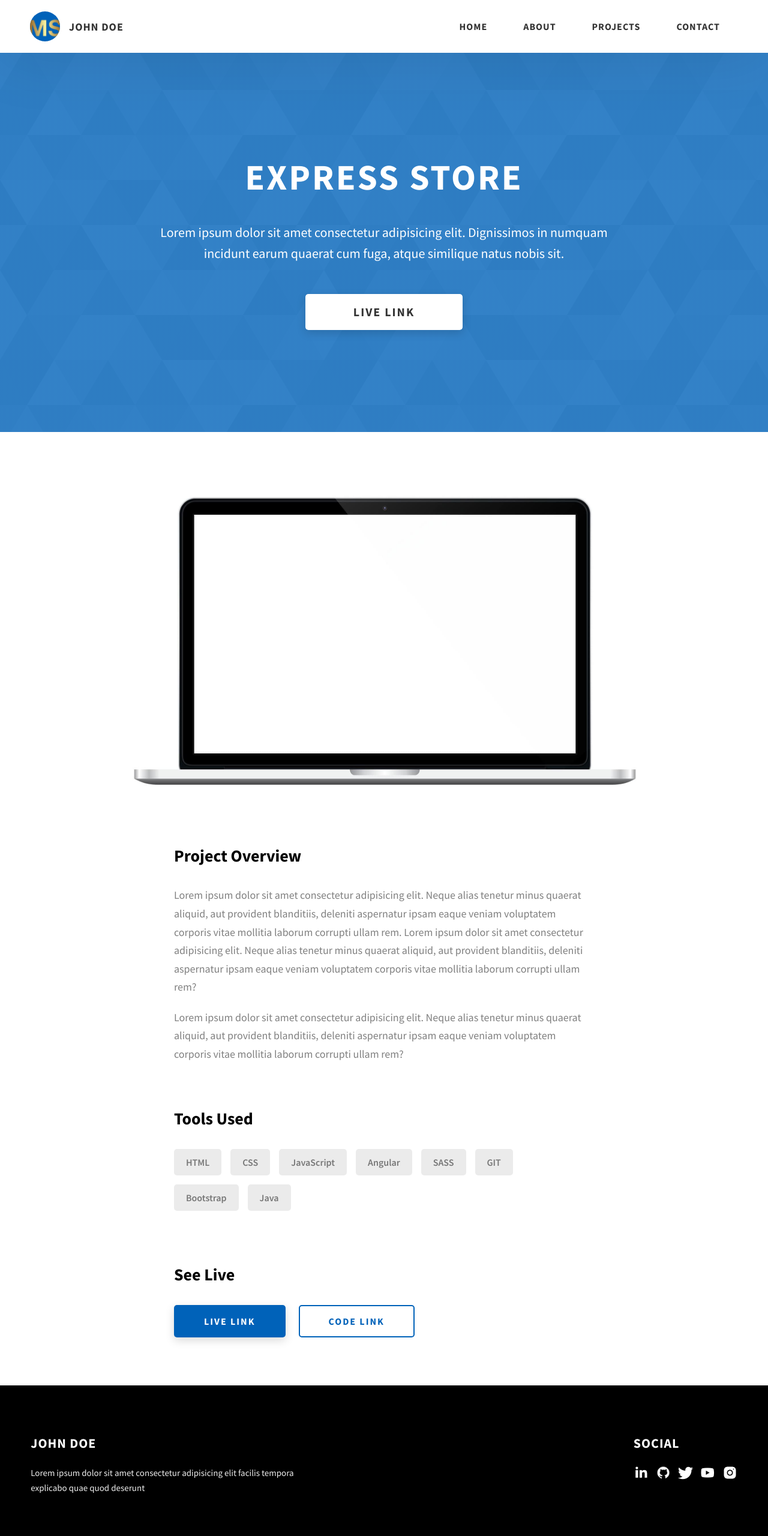
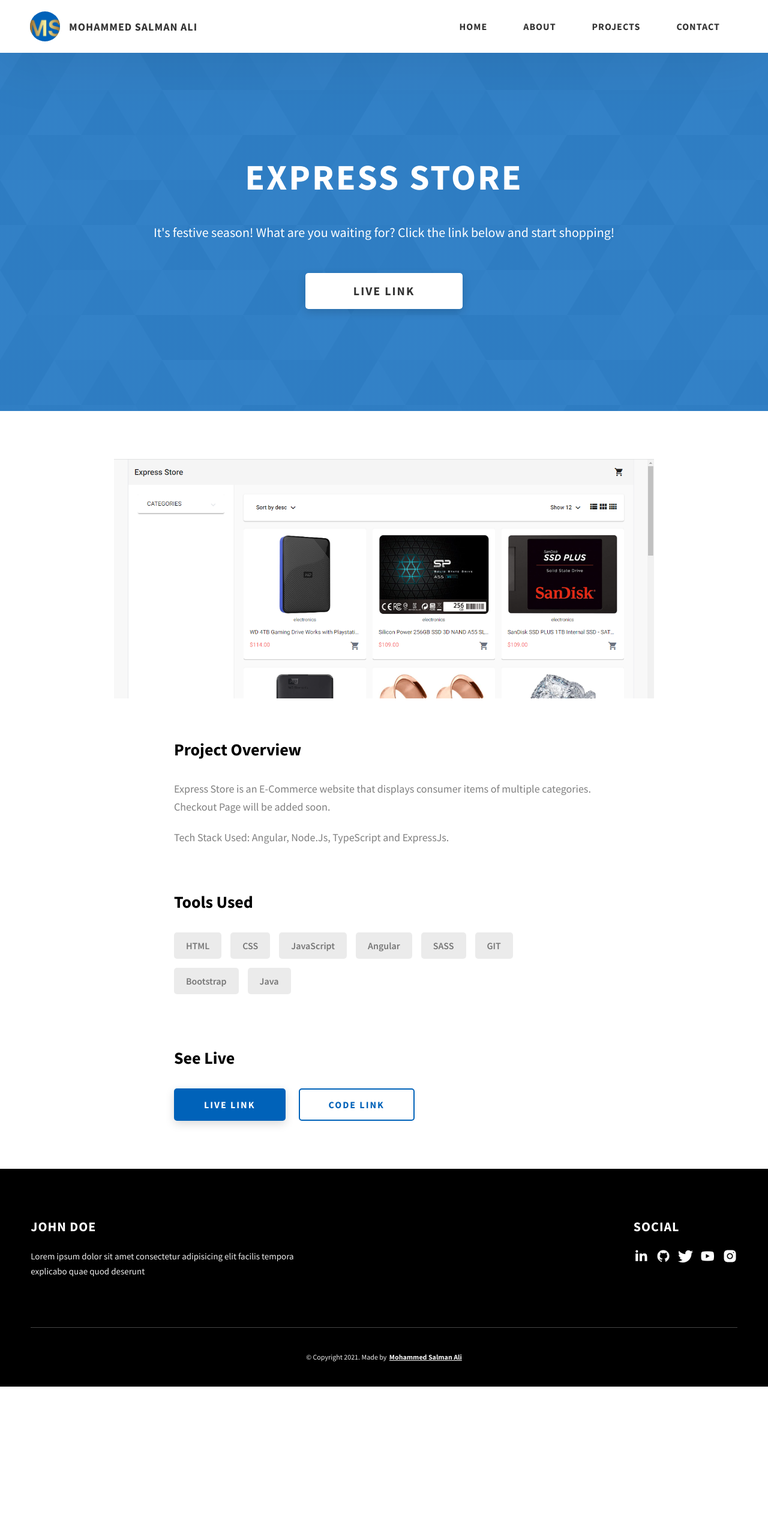
Before and after one commit to mohammedsalmanali/portfolio, a plain HTML site: page project-2.html in a window 1280 px wide. Shown: the top 2560 px of the page at 60% size. After the commit the page ends 2311 px from the top, so only its background shows below. Drawn offline with Linux system fonts and the light colour scheme.

Commit message:
updating project description

```diff
--- a/project-2.html
+++ b/project-2.html
@@ -27,7 +27,7 @@
               class="header__logo-img"
             />
           </div>
-          <span class="header__logo-sub">John Doe</span>
+          <span class="header__logo-sub">Mohammed Salman Ali</span>
         </div>
         <div class="header__main">
           <ul class="header__links">
@@ -87,13 +87,11 @@
         <h1 class="heading-primary">Express Store</h1>
         <div class="project-cs-hero__info">
           <p class="text-primary">
-            Lorem ipsum dolor sit amet consectetur adipisicing elit. Dignissimos
-            in numquam incidunt earum quaerat cum fuga, atque similique natus
-            nobis sit.
+            It's festive season! What are you waiting for? Click the link below and start shopping!
           </p>
         </div>
         <div class="project-cs-hero__cta">
-          <a href="#" class="btn btn--bg" target="_blank">Live Link</a>
+          <a href="https://express-store-chi.vercel.app/" class="btn btn--bg" target="_blank">Live Link</a>
         </div>
       </div>
     </section>
@@ -102,7 +100,7 @@
         <div class="project-details__content">
           <div class="project-details__showcase-img-cont">
             <img
-              src="./assets/jpeg/project-mockup-example.jpeg"
+              src="./assets/png/store.png"
               alt="Project Image"
               class="project-details__showcase-img"
             />
@@ -111,20 +109,10 @@
             <div class="project-details__desc">
               <h3 class="project-details__content-title">Project Overview</h3>
               <p class="project-details__desc-para">
-                Lorem ipsum dolor sit amet consectetur adipisicing elit. Neque
-                alias tenetur minus quaerat aliquid, aut provident blanditiis,
-                deleniti aspernatur ipsam eaque veniam voluptatem corporis vitae
-                mollitia laborum corrupti ullam rem. Lorem ipsum dolor sit amet
-                consectetur adipisicing elit. Neque alias tenetur minus quaerat
-                aliquid, aut provident blanditiis, deleniti aspernatur ipsam
-                eaque veniam voluptatem corporis vitae mollitia laborum corrupti
-                ullam rem?
+              Express Store is an E-Commerce website that displays consumer items of multiple categories. Checkout Page will be added soon.
               </p>
               <p class="project-details__desc-para">
-                Lorem ipsum dolor sit amet consectetur adipisicing elit. Neque
-                alias tenetur minus quaerat aliquid, aut provident blanditiis,
-                deleniti aspernatur ipsam eaque veniam voluptatem corporis vitae
-                mollitia laborum corrupti ullam rem?
+               Tech Stack Used: Angular, Node.Js, TypeScript and ExpressJs.
               </p>
             </div>
             <div class="project-details__tools-used">
@@ -143,13 +131,13 @@
             <div class="project-details__links">
               <h3 class="project-details__content-title">See Live</h3>
               <a
-                href="#"
+                href="https://express-store-chi.vercel.app/"
                 class="btn btn--med btn--theme project-details__links-btn"
                 target="_blank"
                 >Live Link</a
               >
               <a
-                href="#"
+                href="https://github.com/mohammedsalmanali/express-store"
                 class="btn btn--med btn--theme-inv project-details__links-btn"
                 target="_blank"
                 >Code Link</a
@@ -215,8 +203,8 @@
 
         <div class="main-footer__lower">
           &copy; Copyright 2021. Made by
-          <a rel="noreferrer" target="_blank" href="https://rammaheshwari.com"
-            >Ram Maheshwari</a
+          <a rel="noreferrer" target="_blank" href="https://portfolio-pi-lac-54.vercel.app/"
+            >Mohammed Salman Ali</a
           >
         </div>
       </div>
```
Also changed, not shown: project-1.html (+14 -26 lines), project-3.html (+8 -20 lines).
